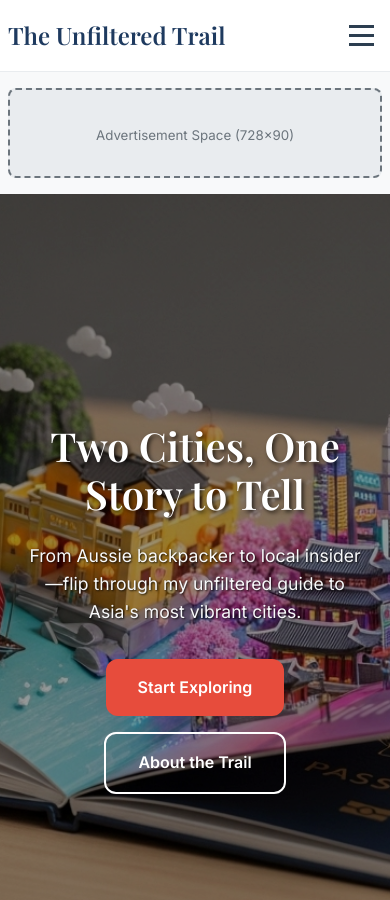
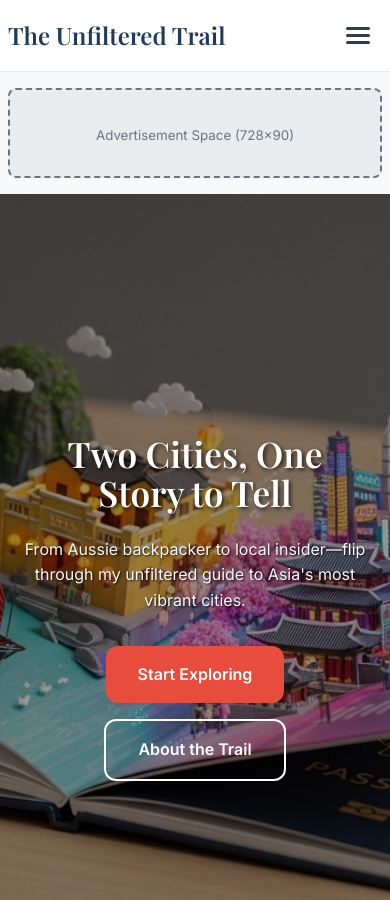
Before and after one commit to manulkkase/theunfilteredtrail, a Jekyll site: the page index.html, which Jekyll copies as it is, in a window 390 px wide and 900 px high. Built offline with Jekyll 4.4.1, drawn with Linux system fonts in a browser that asks for light colours; a script that is not in the unit is left out.

Commit message:
모바일 반응형 개선 및 폰트 변경

```diff
--- a/css/style.css
+++ b/css/style.css
@@ -42,6 +42,11 @@
     line-height: 1.2;
     margin-bottom: 1rem;
     color: var(--primary);
+}
+
+/* Category menu font styling */
+.nav-menu {
+    font-family: 'Montserrat', -apple-system, BlinkMacSystemFont, 'Segoe UI', sans-serif;
 }
 
 h1 { font-size: clamp(2.5rem, 5vw, 4rem); }
@@ -120,15 +125,42 @@
     display: none;
     flex-direction: column;
     cursor: pointer;
-    padding: 0.5rem;
+    padding: 0.75rem;
+    min-width: 48px;
+    min-height: 48px;
+    justify-content: center;
+    align-items: center;
+    border: none;
+    background: transparent;
+    border-radius: 8px;
+    position: relative;
+    z-index: 1001;
+}
+
+.mobile-menu-toggle:hover {
+    background: rgba(231, 76, 60, 0.1);
 }
 
 .mobile-menu-toggle span {
-    width: 25px;
+    width: 24px;
     height: 3px;
     background: var(--text);
-    margin: 3px 0;
-    transition: var(--transition);
+    margin: 2px 0;
+    transition: all 0.3s ease;
+    border-radius: 2px;
+    transform-origin: center;
+}
+
+.mobile-menu-toggle.active span:nth-child(1) {
+    transform: rotate(45deg) translate(5px, 5px);
+}
+
+.mobile-menu-toggle.active span:nth-child(2) {
+    opacity: 0;
+}
+
+.mobile-menu-toggle.active span:nth-child(3) {
+    transform: rotate(-45deg) translate(7px, -6px);
 }
 
 /* Hero Section */
@@ -199,6 +231,9 @@
     text-decoration: none;
     border: none;
     white-space: nowrap;
+    min-height: 48px;
+    min-width: 48px;
+    justify-content: center;
 }
 
 .btn-primary {
@@ -506,19 +541,55 @@
 
     .nav-menu {
         display: none;
-        position: absolute;
-        top: 100%;
+        position: fixed;
+        top: 72px;
         left: 0;
         right: 0;
-        background: white;
+        bottom: 0;
+        background: rgba(255, 255, 255, 0.98);
+        backdrop-filter: blur(10px);
         flex-direction: column;
-        padding: 1rem;
-        box-shadow: var(--shadow);
-        gap: 1rem;
+        padding: 2rem 1rem;
+        box-shadow: 0 4px 20px rgba(0, 0, 0, 0.1);
+        gap: 0;
+        z-index: 1000;
+        transform: translateY(-100%);
+        transition: transform 0.3s ease;
+        font-family: 'Montserrat', sans-serif;
     }
 
     .nav-menu.active {
         display: flex;
+        transform: translateY(0);
+    }
+
+    .nav-menu li {
+        width: 100%;
+        border-bottom: 1px solid var(--border);
+    }
+
+    .nav-menu li:last-child {
+        border-bottom: none;
+    }
+
+    .nav-menu a {
+        display: block;
+        padding: 1.25rem 0;
+        font-size: 1.1rem;
+        font-weight: 500;
+        min-height: 48px;
+        display: flex;
+        align-items: center;
+        border-bottom: none;
+        transition: all 0.3s ease;
+    }
+
+    .nav-menu a:hover {
+        color: var(--accent);
+        transform: translateX(8px);
+        background: rgba(231, 76, 60, 0.05);
+        border-radius: 8px;
+        padding-left: 1rem;
     }
 
     .mobile-menu-toggle {
@@ -559,6 +630,35 @@
 
     section {
         padding: 2rem 0;
+    }
+
+    /* Mobile typography optimizations */
+    h1 { font-size: clamp(2rem, 8vw, 3rem); }
+    h2 { font-size: clamp(1.5rem, 6vw, 2.2rem); }
+    h3 { font-size: clamp(1.25rem, 5vw, 1.8rem); }
+
+    .hero h1 {
+        font-size: clamp(2.2rem, 8vw, 3.5rem);
+        line-height: 1.1;
+    }
+
+    .hero p {
+        font-size: clamp(1rem, 4vw, 1.2rem);
+        line-height: 1.6;
+    }
+
+    .card h3 {
+        font-size: 1.1rem;
+        line-height: 1.3;
+    }
+
+    .card-excerpt {
+        font-size: 0.9rem;
+        line-height: 1.5;
+    }
+
+    .nav-menu a {
+        font-size: 1rem;
     }
 }
 
@@ -654,6 +754,8 @@
     position: relative;
     z-index: 2;
     transition: var(--transition);
+    font-family: 'Montserrat', sans-serif;
+    font-weight: 600;
 }
 
 .categories-grid .card.category:hover h3 {
--- a/index.html
+++ b/index.html
@@ -22,7 +22,7 @@
     <meta name="twitter:image" content="images/Whisk_a35f7a9c81.jpg">
 
     <!-- Fonts -->
-    <link href="https://fonts.googleapis.com/css2?family=Playfair+Display:wght@600&family=Inter:wght@400;600&display=swap" rel="stylesheet">
+    <link href="https://fonts.googleapis.com/css2?family=Playfair+Display:wght@600&family=Inter:wght@400;600&family=Montserrat:wght@400;500;600&display=swap" rel="stylesheet">
 
     <!-- Stylesheet -->
     <link rel="stylesheet" href="css/style.css">
@@ -37,11 +37,11 @@
     <header>
         <nav class="container">
             <a href="index.html" class="logo">The Unfiltered Trail</a>
-            <div class="mobile-menu-toggle">
+            <button class="mobile-menu-toggle" aria-label="Toggle mobile menu" aria-expanded="false">
                 <span></span>
                 <span></span>
                 <span></span>
-            </div>
+            </button>
             <ul class="nav-menu">
                 <li><a href="#home">Home</a></li>
                 <li><a href="#posts">Posts</a></li>
--- a/post.html
+++ b/post.html
@@ -22,7 +22,7 @@
     <meta name="twitter:image" id="twitterImage" content="images/Whisk_a35f7a9c81.jpg">
 
     <!-- Fonts -->
-    <link href="https://fonts.googleapis.com/css2?family=Playfair+Display:wght@600&family=Inter:wght@400;600&display=swap" rel="stylesheet">
+    <link href="https://fonts.googleapis.com/css2?family=Playfair+Display:wght@600&family=Inter:wght@400;600&family=Montserrat:wght@400;500;600&display=swap" rel="stylesheet">
 
     <!-- Stylesheet -->
     <link rel="stylesheet" href="css/style.css">
@@ -37,11 +37,11 @@
     <header>
         <nav class="container">
             <a href="index.html" class="logo">The Unfiltered Trail</a>
-            <div class="mobile-menu-toggle">
+            <button class="mobile-menu-toggle" aria-label="Toggle mobile menu" aria-expanded="false">
                 <span></span>
                 <span></span>
                 <span></span>
-            </div>
+            </button>
             <ul class="nav-menu">
                 <li><a href="index.html">Home</a></li>
                 <li><a href="index.html#posts">Posts</a></li>
```
Also changed, not shown: other parts of index.html (+37 -0 lines).
